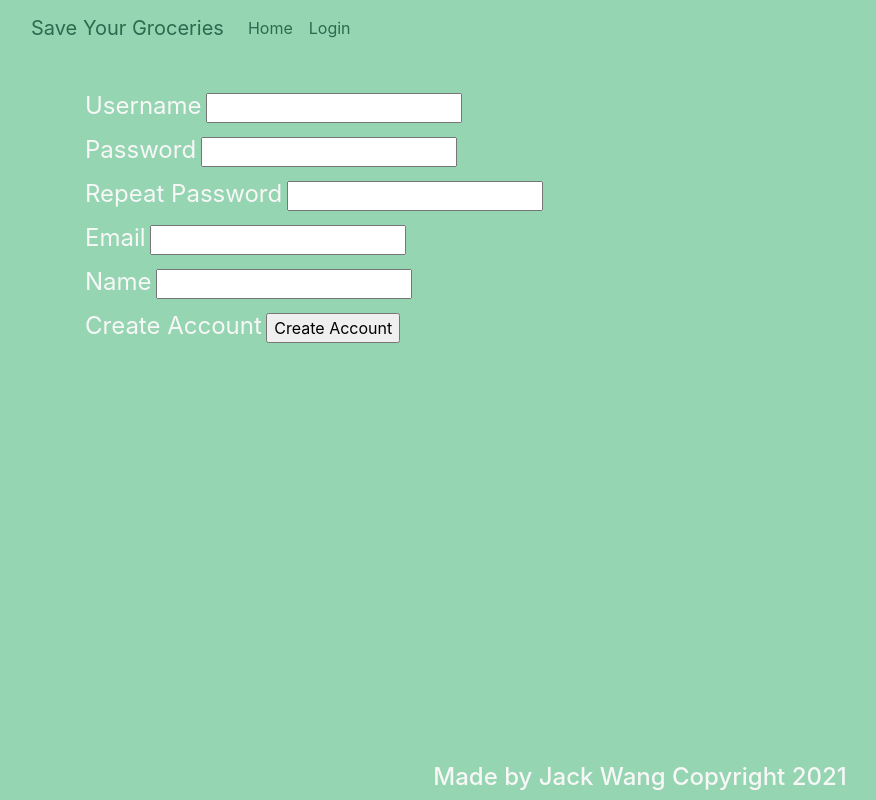
After one commit to zjackwang/saveYourGroceries, a Flask app: page /register in a window 1280 px wide. The commit adds this page. Shown: the whole page, without its empty margins (0-876 px from the left). Run offline with Flask 2, Linux system fonts and the light colour scheme; some libraries are stand-ins or nearby versions.

Commit message:
User registration and login

```diff
--- a/run.py
+++ b/run.py
@@ -1,4 +1,4 @@
-from saveYourGroceries import app
+from saveYourGroceries.app import app
 
 if __name__ == "__main__":
-    app.app.run(debug=True)
+    app.run(debug=True)
--- /dev/null
+++ b/saveYourGroceries/forms.py
@@ -0,0 +1,28 @@
+from flask_wtf import FlaskForm
+from wtforms import StringField, PasswordField, BooleanField, SubmitField
+from wtforms.validators import DataRequired, EqualTo, ValidationError, Email
+
+from saveYourGroceries.users.user import User
+
+class LoginForm(FlaskForm):
+    username = StringField("Username", validators=[DataRequired()])
+    password = PasswordField("Password", validators=[DataRequired()])
+    submit = SubmitField("Sign In")
+
+class RegisterForm(FlaskForm):
+    username = StringField("Username", validators=[DataRequired()])
+    password = PasswordField("Password", validators=[DataRequired()])
+    password2 = PasswordField("Repeat Password", validators=[DataRequired(), EqualTo('password')])
+    email = StringField("Email", validators=[DataRequired(), Email()])
+    name = StringField("Name", validators=[DataRequired()])
+    submit = SubmitField("Create Account")
+
+    def validate_username(self, username):
+        user = User.find_user(username=username.data)
+        if user is not None:
+            raise ValidationError('Please use a different username.')
+
+    def validate_email(self, email):
+        user = User.find_user(email=email.data)
+        if user is not None:
+            raise ValidationError('Please use a different email address.')
--- a/saveYourGroceries/routes.py
+++ b/saveYourGroceries/routes.py
@@ -1,42 +1,58 @@
-from flask import render_template, request, jsonify, redirect
-from bson.json_util import dumps
-from bson.objectid import ObjectId
+from flask import render_template, flash, request, jsonify, redirect, url_for
+from flask_login import current_user, login_user, logout_user, login_required
 from werkzeug.security import generate_password_hash, check_password_hash
 
 from saveYourGroceries.app import app
-from saveYourGroceries.data.users import users_db, find_user
+from saveYourGroceries.users.user import User
+from saveYourGroceries.forms import LoginForm, RegisterForm
+
+import saveYourGroceries.users.login
+import saveYourGroceries.config
 
 @app.route('/')
 def index():
-    return render_template("index.html")
+    if current_user.is_anonymous:
+        return render_template("index.html")
 
-@app.route('/login')
+@app.route('/login', methods=['GET', 'POST'])
 def login():
-    return render_template("login.html")
+    if current_user.is_authenticated:
+        return redirect(url_for('index'))
+    form = LoginForm()
+    if form.validate_on_submit():
+        user = User.find_user(form.username.data)
+        if user and User.check_password(user['hashed_pwd'], form.password.data):
+            user_obj = User(user['username'], user['email'], user['name'])
+            login_user(user_obj)
+            next_page = request.args.get('next')
+            if not next_page or url_parse(next_page).netloc != '':
+                next_page = url_for('index')
+            return redirect(next_page)
+        else:
+            flash("Invalid username or password")
+    return render_template('login.html', title='Sign In', form=form)
 
-@app.route('/create')
-def create():
-    return render_template("create.html")
 
-@app.route('/adduser', methods=['POST'])
-def add_user():
-    if request.method == 'POST':
-        _username = request.form['inputUsername']
-        if find_user(_username):
-            # how to send message?
-            return redirect('/create')
+@app.route('/logout')
+def logout():
+    logout_user()
+    return redirect(url_for('index'))
 
-        _password = request.form['inputPassword']
-        _name = request.form['inputName']
-        _email = request.form['inputEmail']
-        _hashed_pwd = generate_password_hash(_password)
-        query = {
-            'name': _name,
-            'email': _email,
-            'username': _username,
-            'password': _hashed_pwd
+@app.route('/register', methods=['GET', 'POST'])
+def register():
+    form = RegisterForm()
+    if form.validate_on_submit():
+        username = form.username.data
+        email = form.email.data
+
+        user = {
+            "username": username,
+            "email": email,
+            "name": form.name.data,
+            "hashed_pwd": User.generate_password(form.password.data)
         }
-        users_db.users.insert_one(query)
-        return redirect('/login')
-    else:
-        return not_found()
+
+        User.add_user(user)
+        return redirect(url_for('index'))
+
+    return render_template("register.html", form=form)
--- a/saveYourGroceries/templates/base.html
+++ b/saveYourGroceries/templates/base.html
@@ -8,14 +8,13 @@
         <link rel="stylesheet" href="https://maxcdn.bootstrapcdn.com/bootstrap/4.5.2/css/bootstrap.min.css">
 
         <link rel="stylesheet" href="{{ url_for('static', filename='/css/main.css') }}">
-        <link rel="stylesheet" href="{{ url_for('static', filename='/css/footer.css') }}">
 
         {% block head %}{% endblock %}
     </head>
     <body>
         <nav class="navbar navbar-expand-lg">
             <div class="container-fluid">
-                <a class="navbar-brand" href="/">Save Your Groceries</a>
+                <a class="navbar-brand" href="{{url_for('index')}}">Save Your Groceries</a>
                 <button class="navbar-toggler" type="button" data-bs-toggle="collapse" data-bs-target="#navbarSupportedContent"
                     aria-controls="navbarSupportedContent" aria-expanded="false" aria-label="Toggle navigation">
                     <span class="navbar-toggler-icon"></span>
@@ -23,16 +22,29 @@
                 <div class="collapse navbar-collapse" id="navbarNav">
                     <ul class="navbar-nav">
                         <li class="nav-item">
-                            <a class="nav-link active" aria-current="page" href="/">Home</a>
+                            <a class="nav-link active" aria-current="page" href="{{url_for('index')}}">Home</a>
                         </li>
                         <li class="nav-item">
-                            <a class="nav-link" href="/login">Login</a>
+                            {% if current_user.is_anonymous %}
+                            <a class="nav-link" href="{{url_for('login')}}">Login</a>
+                            {% else %}
+                            <a class="nav-link" href="{{url_for('logout')}}">Logout</a>
+                            {% endif %}
                         </li>
                     </ul>
                 </div>
             </div>
         </nav>
         <main class="container-fluid">
+            {% with messages = get_flashed_messages() %}
+            {% if messages %}
+            <ul>
+                {% for message in messages %}
+                <li>{{ message }}</li>
+                {% endfor %}
+            </ul>
+            {% endif %}
+            {% endwith %}
             {% block body %}{% endblock %}
         </main>
         <div class="footer">
--- a/saveYourGroceries/templates/index.html
+++ b/saveYourGroceries/templates/index.html
@@ -13,7 +13,7 @@
                 <div class="hook">
                     <h1>Never Waste Again</h1>
                     <div></div>
-                    <h4><a href="/create">Sign up Now</a></h4>
+                    <h4><a href="/register">Sign up Now</a></h4>
                 </div>
             </div>
         </div>
--- /dev/null
+++ b/saveYourGroceries/templates/register.html
@@ -0,0 +1,53 @@
+{% extends "base.html" %}
+{% block head %}
+<title>Create Account</title>
+{% endblock %}
+{% block body %}
+<div class="container-lg">
+    <div class="user-form">
+        <form action="" method="POST">
+            <!-- CSRF Protection -->
+            {{ form.hidden_tag() }}
+            <div>
+                {{ form.username.label }}
+                {{ form.username() }}
+                {% for error in form.username.errors %}
+                <span style="color: red;">[{{error}}]</span>
+                {% endfor %}
+            </div>
+            <div>
+                {{ form.password.label }}
+                {{ form.password() }}
+                {% for error in form.password.errors %}
+                <span style="color: red;">[{{error}}]</span>
+                {% endfor %}
+            </div>
+            <div>
+                {{ form.password2.label }}
+                {{ form.password2() }}
+                {% for error in form.password2.errors %}
+                <span style="color: red;">[{{error}}]</span>
+                {% endfor %}
+            </div>
+            <div>
+                {{ form.email.label }}
+                {{ form.email() }}
+                {% for error in form.email.errors %}
+                <span style="color: red;">[{{error}}]</span>
+                {% endfor %}
+            </div>
+            <div>
+                {{ form.name.label }}
+                {{ form.name() }}
+                {% for error in form.name.errors %}
+                <span style="color: red;">[{{error}}]</span>
+                {% endfor %}
+            </div>
+            <div>
+                {{ form.submit.label }}
+                {{ form.submit() }}
+            </div>
+        </form>
+    </div>
+</div>
+{% endblock %}
--- /dev/null
+++ b/saveYourGroceries/users/db.py
@@ -0,0 +1,5 @@
+from pymongo import MongoClient
+from saveYourGroceries.config import mongo_key
+
+client = MongoClient(f"mongodb+srv://zjackwang:{mongo_key}@cluster0.5ocd6.mongodb.net/test?authSource=admin&replicaSet=atlas-q2c9r8-shard-0&readPreference=primary&appname=MongoDB%20Compass&ssl=true")
+users_db = client['users'].users
```
Also changed, not shown: saveYourGroceries/config.py (added, +16 -0 lines), saveYourGroceries/data/users.py (deleted, +0 -27 lines), saveYourGroceries/templates/create.html (deleted, +0 -29 lines), saveYourGroceries/templates/login.html (+24 -3 lines), saveYourGroceries/users/login.py (added, +18 -0 lines), saveYourGroceries/users/user.py (added, +38 -0 lines), saveYourGroceries/app.py (line endings or trailing spaces), saveYourGroceries/users/__init__.py (added), 2 other files.
